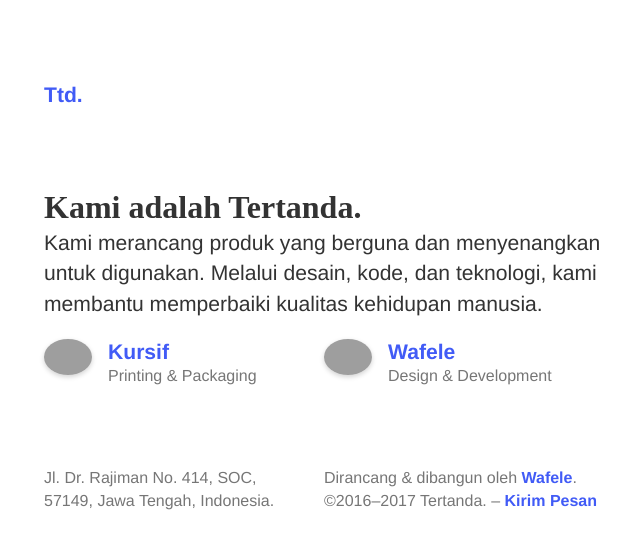
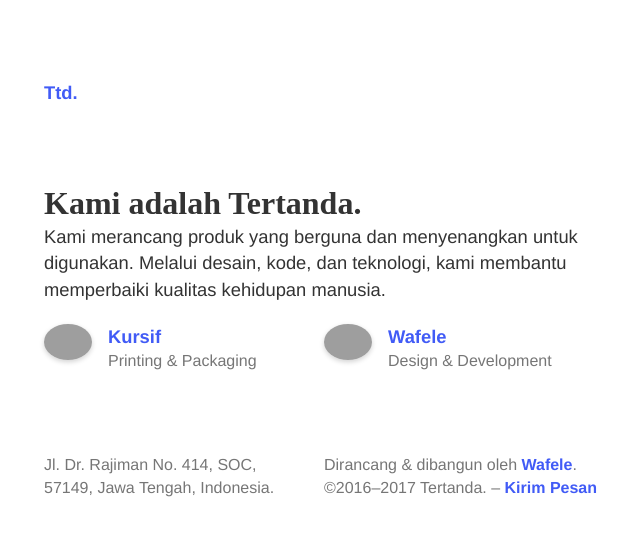
Before and after one commit to tertanda/tertanda.github.io, a Jekyll site: the page built from index.md, in a window 1280 px wide. Shown: the top 549 px of the page, without its empty margins (316-956 px from the left). Built offline with Jekyll 4.4.1, drawn with Linux system fonts in a browser that asks for light colours; grey boxes are pictures that could not be loaded.

Commit message:
First commit.

```diff
--- a/_sass/responsive.scss
+++ b/_sass/responsive.scss
@@ -14,15 +14,11 @@
 }
 
 @media screen and (min-width: 540px) {
-    body { font-size: 1.3195rem; }
-
     h1 { font-size: 2rem; }
 
     .page-wrapper { width: 85%; }
 
-    .site-company__link span { line-height: 1.125; }
-
-    .site-company__desc, .page-foot { font-size: 0.8706rem; }
+    .site-company__link span { line-height: 1.25; }
 }
 
 @media screen and (min-width: 640px) {
@@ -30,7 +26,7 @@
 
     .site-company__logo { width: 3rem; }
 
-    .site-company__link span { line-height: 1.25; }
+    .site-company__link span { line-height: 1.425; }
 
     .site-company__desc, .page-foot { font-size: 1rem; }
 }
```
